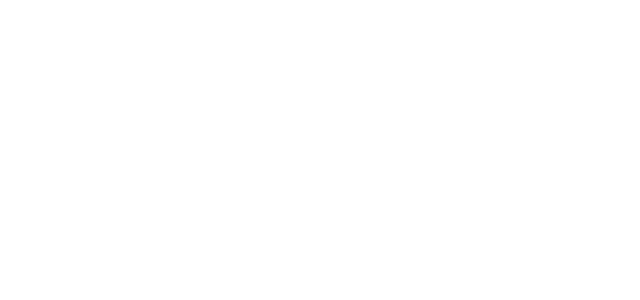
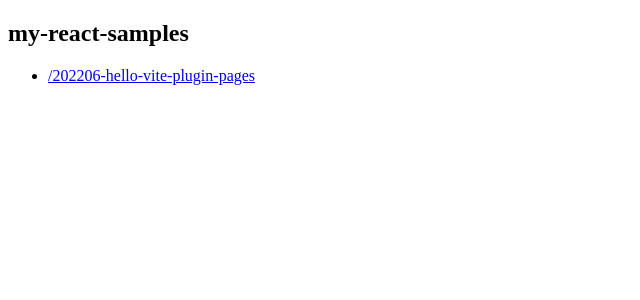
Before and after one commit to kagurazaka-0/my-react-samples, a React app: page / in a window 1280 px wide. Before the commit this address had no page. Shown: the top 300 px of the page, without its empty margins (0-640 px from the left). Built offline with nearby package versions, Linux system fonts and the light colour scheme; the HTML template or start-up script is replaced by a standard one.

Commit message:
feat home page

```diff
--- a/src/main.tsx
+++ b/src/main.tsx
@@ -1,14 +1,36 @@
 import React, { Suspense } from "react"
 import ReactDOM from "react-dom/client"
-import { BrowserRouter, useRoutes } from "react-router-dom"
+import { BrowserRouter, RouteObject, useRoutes, Link } from "react-router-dom"
 
-import _routes from "~react-pages"
+import baseRoutes from "~react-pages"
 
-console.log(_routes)
+console.log(baseRoutes)
 
-const routes = [..._routes, {}]
+const routes = [
+  ...baseRoutes,
+  {
+    path: "/",
+    element: (
+      <div>
+        <h2>my-react-samples</h2>
+        <ul>
+          {baseRoutes.map(({ path }) => {
+            const title = path?.replace(/^\d{6}-/, "")
+            return (
+              <li>
+                <Link to={`/${path}`}>{title}</Link>
+              </li>
+            )
+          })}
+        </ul>
+      </div>
+    ),
+  } as RouteObject,
+]
 
-const App = () => <Suspense fallback={<p>Loading...</p>}>{useRoutes(routes)}</Suspense>
+const App = () => {
+  return <Suspense fallback={<p>Loading...</p>}>{useRoutes(routes)}</Suspense>
+}
 
 ReactDOM.createRoot(document.getElementById("root")!).render(
   <React.StrictMode>
--- a/src/samples/202206-hello-vite-plugin-pages/index.tsx
+++ b/src/samples/202206-hello-vite-plugin-pages/index.tsx
@@ -4,7 +4,7 @@
 export default function Page() {
   return (
     <div>
-      <h2>202206-hello-vite-plugin-pages</h2>
+      <h2>hello-vite-plugin-pages</h2>
     </div>
   )
 }
```
Also changed, not shown: src/samples/202206-hello-vite-plugin-pages/README.md (added).
